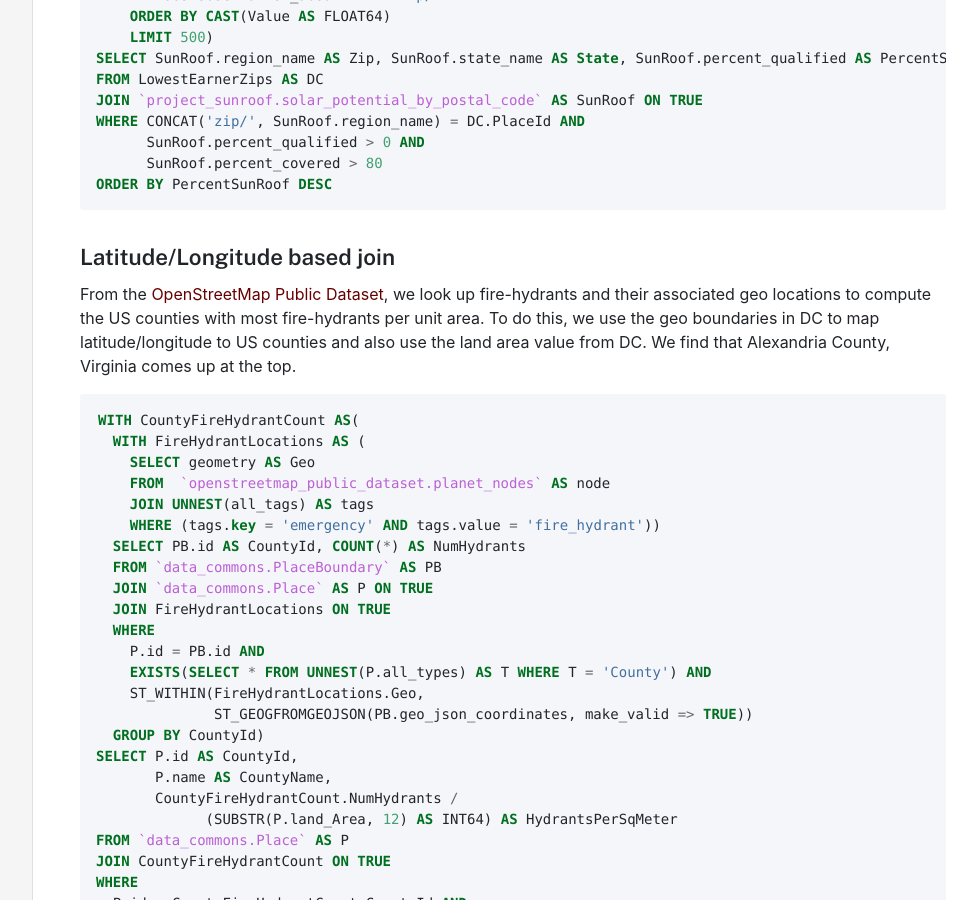
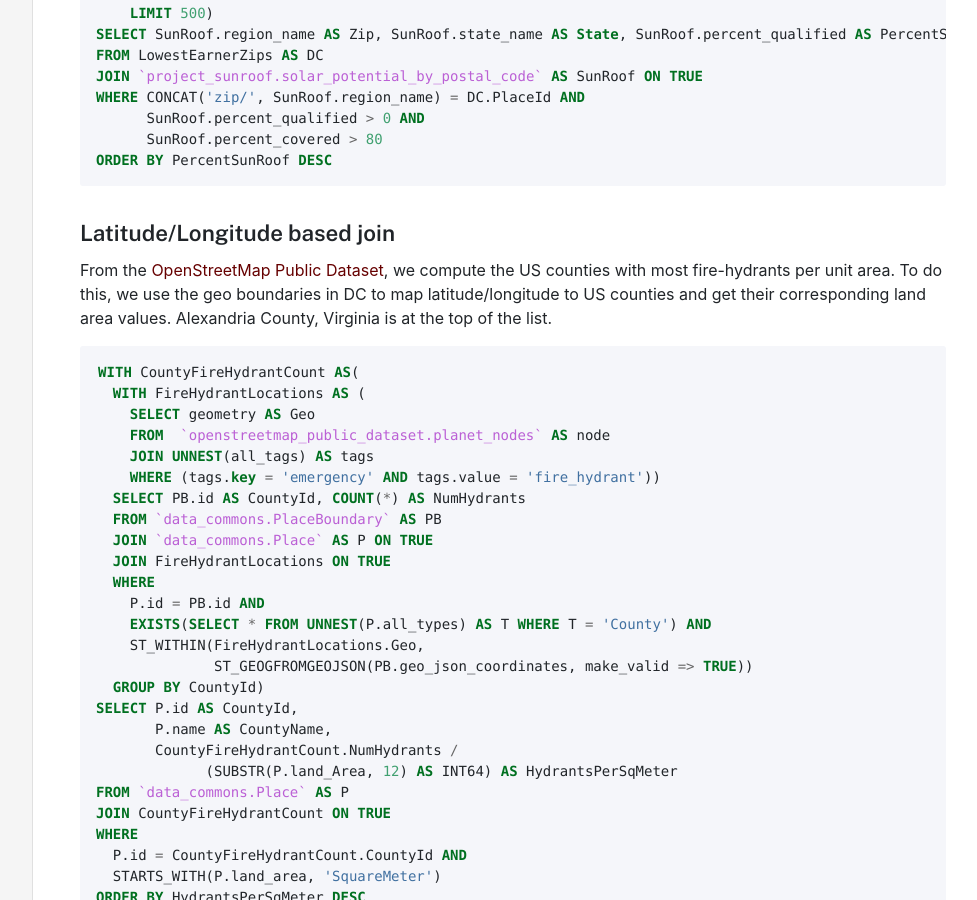
Before and after one commit to datacommonsorg/docsite, a Jekyll site: the page built from bigquery/query_join_your_data.md, in a window 1280 px wide and 900 px high, scrolled down 1273 px. Shown: the whole window, without its empty margins (287-1264 px from the left). Built offline with Jekyll 4.4.1, drawn with Linux system fonts in a browser that asks for light colours; comment, search, counter and statistics services are not loaded; some of the changed text lies outside the part shown.

````diff
--- a/bigquery/query_join_your_data.md
+++ b/bigquery/query_join_your_data.md
@@ -12,7 +12,7 @@
 
 ### Using [FIPS](https://www.census.gov/library/reference/code-lists/ansi.html) codes
 
-We use the [Fatal Accidents dataset from National Highway Traffic Safety Administration](https://console.cloud.google.com/bigquery/analytics-hub/exchanges(analyticshub:projects/1057666841514/locations/us/dataExchanges/google_cloud_public_datasets_17e74966199/listings/nhtsa_traffic_fatalities_17f892354f9)) to compute counties with highest fatal accidents per capita. We map to DC counties by using the FIPS or geoId, and use total population statistics. We find Loving County, TX (the least populated county in main US), followed by Kenedy County, TX, to be at the top.
+We use the [Fatal Accidents dataset from National Highway Traffic Safety Administration](https://console.cloud.google.com/bigquery/analytics-hub/exchanges(analyticshub:projects/1057666841514/locations/us/dataExchanges/google_cloud_public_datasets_17e74966199/listings/nhtsa_traffic_fatalities_17f892354f9)) to compute counties with highest fatal accidents per capita. We map to DC counties using the FIPS or geoId, and use total population statistics. Loving County, TX (the least populated county in main US) and Kenedy County, TX are at the top.
 
 ```sql
 WITH FatalAccidents AS (
@@ -61,7 +61,7 @@
 
 ### Latitude/Longitude based join
 
-From the [OpenStreetMap Public Dataset](https://console.cloud.google.com/bigquery/analytics-hub/exchanges(analyticshub:projects/1057666841514/locations/us/dataExchanges/google_cloud_public_datasets_17e74966199/listings/openstreetmap_public_dataset_17f8979a16c)), we look up fire-hydrants and their associated geo locations to compute the US counties with most fire-hydrants per unit area.  To do this, we use the geo boundaries in DC to map latitude/longitude to US counties and also use the land area value from DC.  We find that Alexandria County, Virginia comes up at the top.
+From the [OpenStreetMap Public Dataset](https://console.cloud.google.com/bigquery/analytics-hub/exchanges(analyticshub:projects/1057666841514/locations/us/dataExchanges/google_cloud_public_datasets_17e74966199/listings/openstreetmap_public_dataset_17f8979a16c)), we compute the US counties with most fire-hydrants per unit area.  To do this, we use the geo boundaries in DC to map latitude/longitude to US counties and get their corresponding land area values.  Alexandria County, Virginia is at the top of the list.
 
 ```sql
 WITH CountyFireHydrantCount AS(
````
